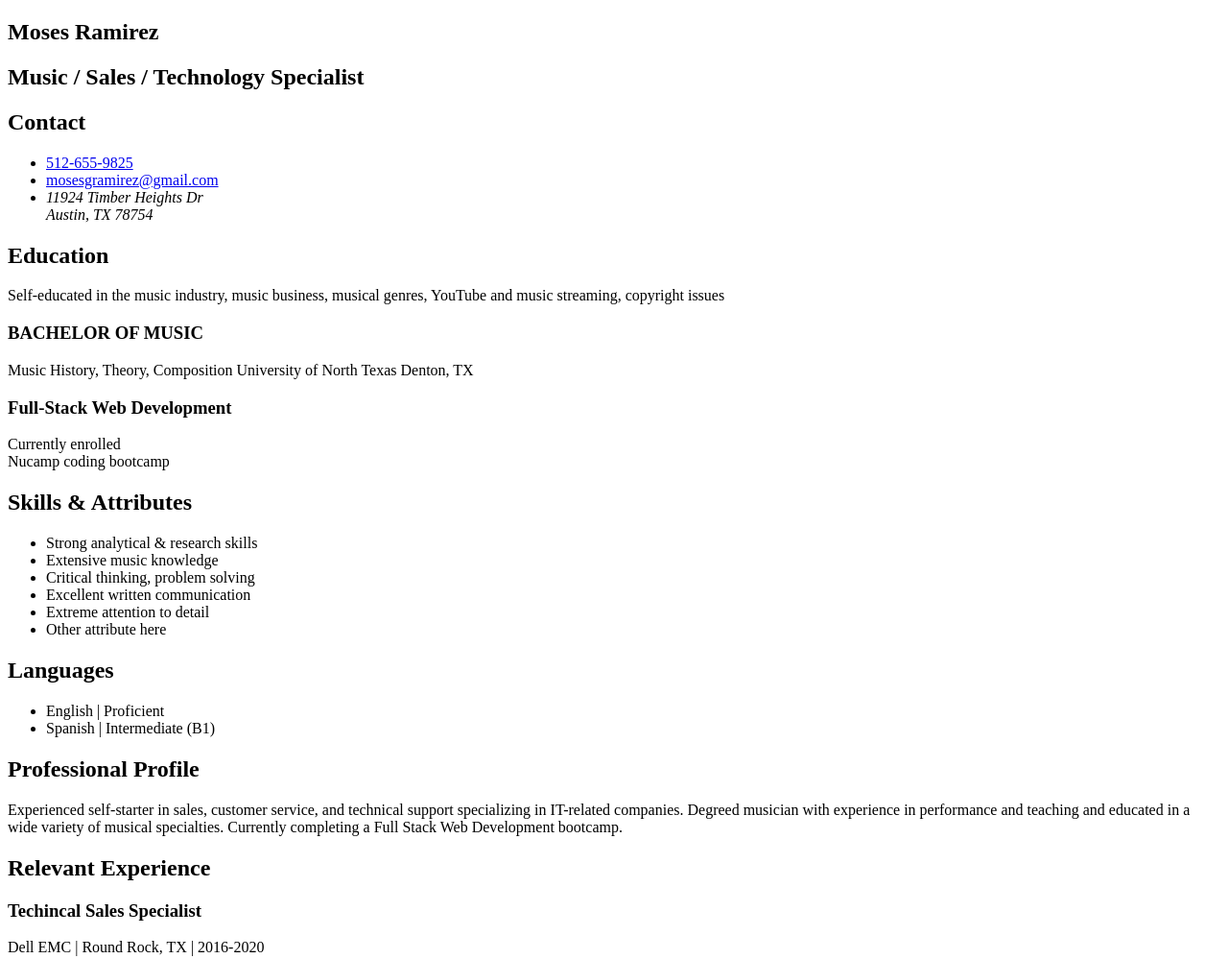
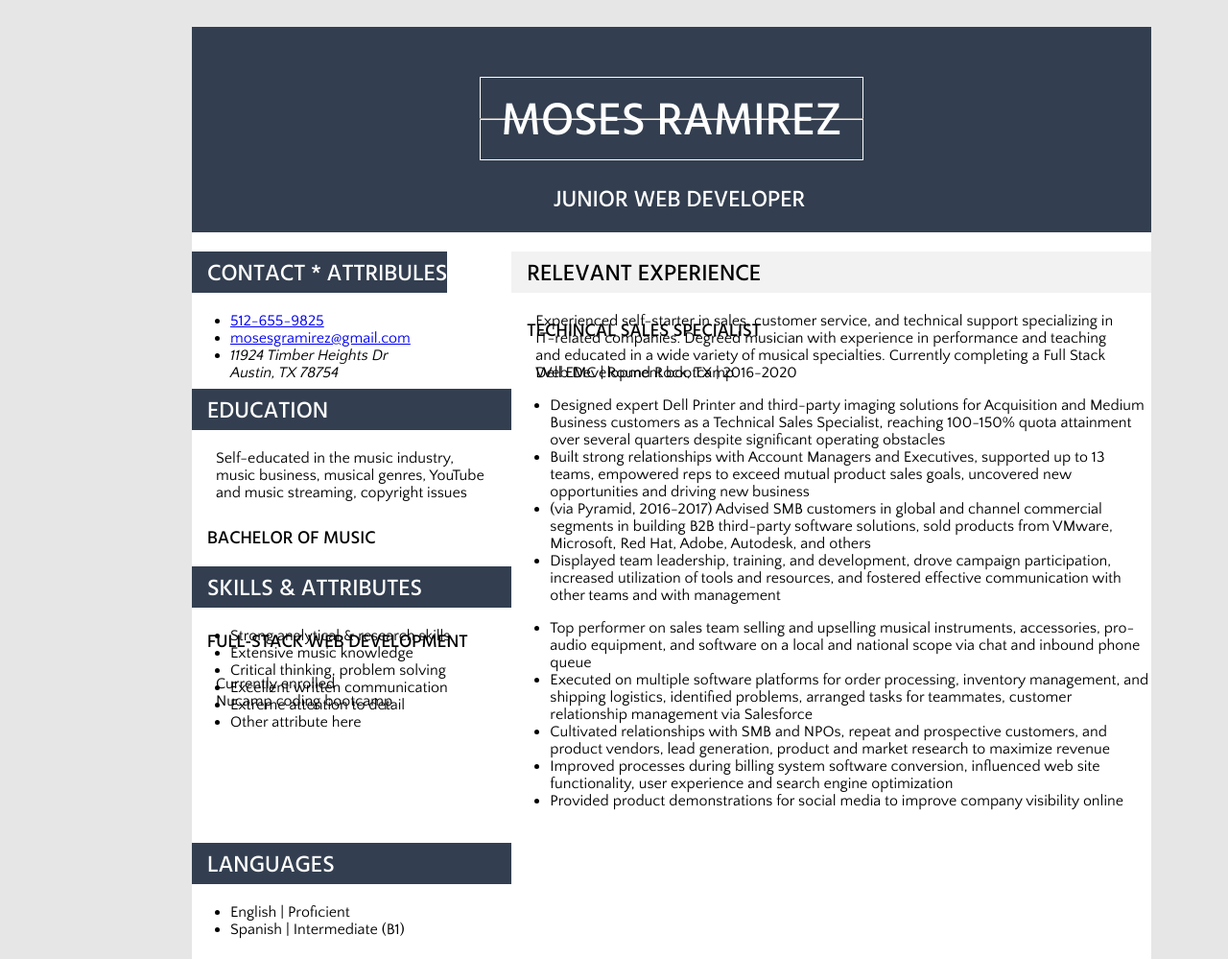
Before and after one commit to mosesgramirez/portfolio-hub-page, a website: page resume.html in a window 1280 px wide. Shown: the top 999 px of the page at 96% size. Drawn offline with Linux system fonts and the light colour scheme.

Commit message:
Add Grid formatting

```diff
--- a/css/resume.css
+++ b/css/resume.css
@@ -1,3 +1,120 @@
-header {
+@import url('https://fonts.googleapis.com/css2?family=Quattrocento+Sans:ital,wght@0,400;0,700;1,400&display=swap');
+@import url('https://fonts.googleapis.com/css2?family=Hind:wght@500;600;700&display=swap');
+
+body {
+    font-family: 'Quattrocento Sans', sans-serif;
+    background-color: #e6e6e6;
+    padding: 20px 15%;
+}
+
+
+.container {
+    display: grid;
+    position: relative;
+    grid-template-columns: 1fr 2fr;
+
+    grid-template-areas:
+    "header header"
+    "sidebar main"
+    "sidebar main"
+    "sidebar main"
+    "sidebar main";
+    background-color: white;
+    width: 1000px;
+    /* justify-items: center; */
+}
+
+
+.header {
+    grid-area: header;
+    height: 150px;
     background-color: #333f50;
+    color: white;
+    padding: 2rem 300px;
 }
+
+hr {
+    color: white;
+    position: abo;
+    margin: -44px 0 -20px;
+    z-index: 0;
+}
+
+.heading {
+    background-color: #333f50;
+    color: white;
+
+}
+
+.sub-heading {
+    background-color: #f2f2f2;
+}
+
+h1, h2, h3 {
+    font-family: 'Hind', sans-serif;
+    font-weight: 500;
+    text-transform: uppercase;
+    padding-top: 5px;
+    padding-left: 1rem;
+}
+
+h1 {
+    font-size: 3rem;
+    position: static;
+    margin: 0;
+    margin-top: 20px;
+    padding: 8px 20px 0;
+    text-align: center;
+    border: 1px white solid;
+    z-index: 1;
+}
+
+.header > h2 {
+    margin-top: 80px;
+    text-align: center;
+}
+
+p {
+    padding: 0 25px;
+}
+/*
+@media only screen and (max-width: 768px) {
+    h1 {
+      font-size: 2.5rem;
+    }
+    hr {
+        margin: -31px;
+    }
+    .header > h2 {
+}
+*/
+
+.contact {
+    grid-area: sidebar;
+    grid-row-start: 2;
+    width: max-content;
+}
+
+.education {
+    grid-area: sidebar;
+    grid-row: 3 / span 2;
+    margin: auto;
+}
+
+.skills {
+    grid-area: sidebar;
+    grid-row-start: 4;
+}
+
+.languages {
+    grid-area: sidebar;
+    grid-row-start: 5;
+}
+
+
+.profile, .experience, .experience-ctd, .references {
+    grid-area: main;
+}
+
+ .languages, .achievements, .interests {
+ }
--- a/resume.html
+++ b/resume.html
@@ -9,13 +9,14 @@
 </head>
 
 <body>
-    <section class="pg-1">
+    <section class="pg-1 container">
         <div class="header">
             <h1>Moses Ramirez</h1>
-            <h2>Music / Sales / Technology Specialist</h2>
+            <hr />
+            <h2>Junior Web Developer</h2>
         </div>
-        <div>
-            <h2>Contact</h2>
+        <div class="contact">
+            <h2 class="heading">Contact * attribules</h2>
             <ul>
                 <li>
                     <a href="tel:1-512-655-9825">512-655-9825</tel>
@@ -27,16 +28,16 @@
                     <address>11924 Timber Heights Dr<br>Austin, TX 78754</address></li>
             </ul>
         </div>
-        <div>
-            <h2>Education</h2>
+        <div class="education">
+            <h2 class="heading">Education</h2>
             <p>Self-educated in the music industry, music business, musical genres, YouTube and music streaming, copyright issues</p>
-            <h3>BACHELOR OF MUSIC</h3>
+            <h3>Bachelor of Music</h3>
             <p>Music History, Theory, Composition University of North Texas Denton, TX</p>
             <h3>Full-Stack Web Development</h3>
             <p>Currently enrolled<br>Nucamp coding bootcamp</p>
         </div>
-        <div>
-            <h2>Skills & Attributes</h2>
+        <div class="skills">
+            <h2 class="heading">Skills & Attributes</h2>
             <ul>
                 <li>Strong analytical & research skills</li>
                 <li>Extensive music knowledge</li>
@@ -46,20 +47,20 @@
                 <li>Other attribute here</li>
             </ul>
         </div>
-        <div>
-            <h2>Languages</h2>
+        <div class="lanugages">
+            <h2 class="heading">Languages</h2>
             <ul>
                 <li>English | Proficient</li>
                 <li>Spanish | Intermediate (B1)</li>
             </ul>
         </div>
-        <div>
-            <h2>Professional Profile</h2>
+        <div class="profile">
+            <h2 class="sub-heading">Professional Profile</h2>
             <p>Experienced self-starter in sales, customer service, and technical support specializing in IT-related companies. Degreed musician with experience in performance and teaching and educated in a wide variety of musical specialties. Currently
                 completing a Full Stack Web Development bootcamp.</p>
         </div>
-        <div>
-            <h2>Relevant Experience</h2>
+        <div class="experience">
+            <h2 class="sub-heading">Relevant Experience</h2>
             <h3>Techincal Sales Specialist</h3>
             <p>Dell EMC | Round Rock, TX | 2016-2020</p>
             <ul>
@@ -77,18 +78,18 @@
             </ul>
         </div>
     </section>
-    <section class="pg-2">
-        <div>
-            <h2>Achievements</h2>
+    <section class="pg-2 container">
+        <div class="acheivements">
+            <h2 class="heading">Achievements</h2>
             <h3>Various Recognition</h3>
             <p>Internal accolades, from Manager, Director, and teammates for customer satisfaction Dell EMC, 2018-2020</p>
             <h3>Award</h3>
             <p>Rep of the Quarter for best overall sales performance<br>Dell EMC, 2017</p>
-            <h3>LEADERSHIP</h3>
+            <h3>Leadership</h3>
             <p>Small Group leader for various churches, 2000-2015 Admin of 5,000-member Facebook group and multiple other large groups, holding members accountable to group rules and resolving personal conflict </p>
         </div>
-        <div>
-            <h2>Interests</h2>
+        <div class="interests">
+            <h2 class="heading">Interests</h2>
             <ul>
                 <li>Music production</li>
                 <li>Filmmaking, film scoring</li>
```
